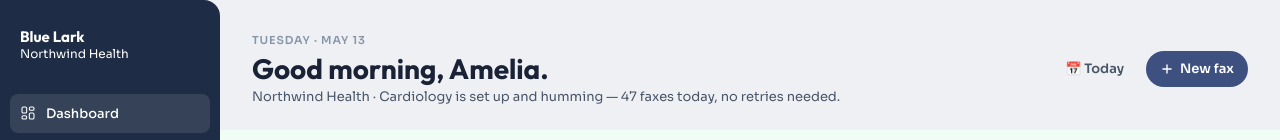
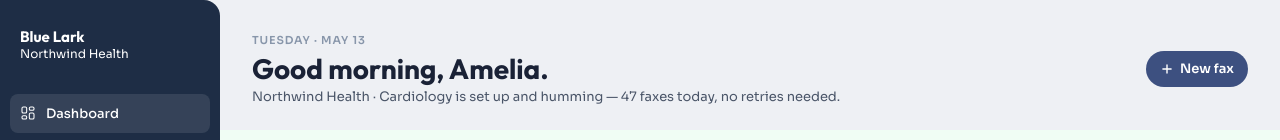
Before and after one commit to kschulze3142/design-prototype, a Next.js app: page /app/dashboard in a window 1280 px wide. Shown: the top 140 px of the page. Built offline with nearby package versions, Linux system fonts and the light colour scheme.

Commit message:
style: remove Today button from dashboard header

```diff
--- a/app/app/dashboard/page.tsx
+++ b/app/app/dashboard/page.tsx
@@ -306,7 +306,6 @@ export default function DashboardPage() {
           </p>
         </div>
         <div style={{ display: 'flex', alignItems: 'center', gap: 8, alignSelf: 'center' }}>
-          <Button variant="ghost">📅 Today</Button>
           <Button variant="primary">
             <I.Plus size={14} strokeWidth={2.4} /> New fax
           </Button>
```
